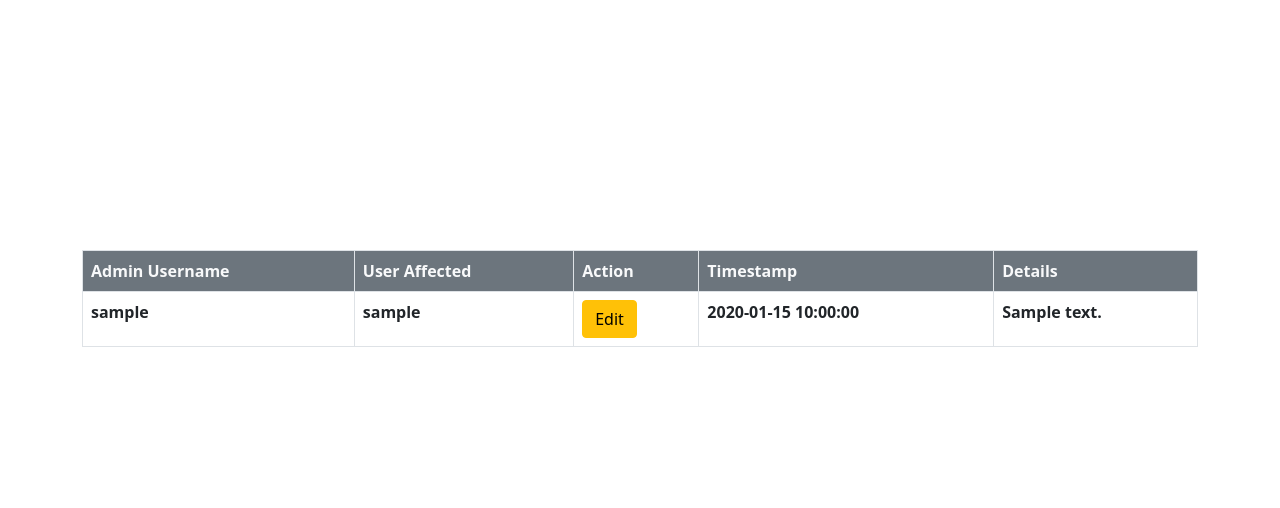
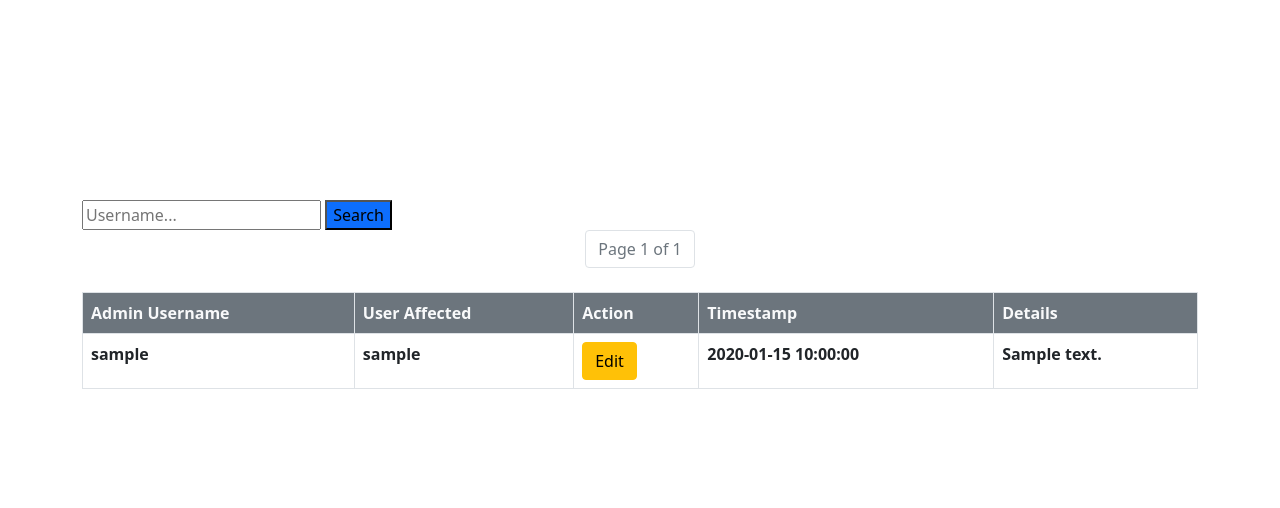
Before and after one commit to jsefiu1/starlabsAPI, a FastAPI app: template app/templates/logs.html in a window 1280 px wide. Shown: the part 178-686 px from the top of the page. Run offline with FastAPI, Linux system fonts and the light colour scheme; the template is opened without the code that fills it: most values are stand-ins (such as "Sample title", 1, 10 or a date in 2020); parts of the project's set-up code (start-up, migrations or seed data) failed here and were passed over; some libraries are stand-ins or nearby versions.

Commit message:
Creating logs

```diff
--- a/app/models/auth.py
+++ b/app/models/auth.py
@@ -20,5 +20,5 @@ class EditLog(Base):
     id = Column(Integer, primary_key=True, index=True)
     admin_username = Column(String, index=True)
     edited_user_username = Column(String, index=True)
-    timestamp = Column(DateTime, default=datetime.utcnow)  # Use datetime.utcnow() here
+    timestamp = Column(DateTime, default=datetime.utcnow)
     details = Column(String)
--- a/app/templates/logs.html
+++ b/app/templates/logs.html
@@ -13,7 +13,25 @@
     min-width: 300px;
   }
 </style>
+
 <div class="container users-container d-flex flex-column justify-content-center align-self-center mb-5 center-container">
+  <form action="/search/user_affected" method="get" class="search-form">
+    <input type="text" id="search_username" name="user_affected" placeholder="Username..." required>
+    <button type="submit" class="bg-primary">Search</button>
+  </form>
+
+  <nav aria-label="Page navigation">
+    <ul class="pagination justify-content-center">
+      {% if page > 1 %}
+        <li class="page-item"><a class="page-link" href="?page={{ page - 1 }}">Previous</a></li>
+      {% endif %}
+      <li class="page-item disabled"><a class="page-link">Page {{ page }} of {{ total_pages }}</a></li>
+      {% if page < total_pages %}
+        <li class="page-item"><a class="page-link" href="?page={{ page + 1 }}">Next</a></li>
+      {% endif %}
+    </ul>
+  </nav>
+
   <div class="table-responsive mt-2">
     <table class="table table-bordered">
       <thead class="bg-secondary text-light">
@@ -32,9 +50,9 @@
             <td>{{ log.edited_user_username }}</td>
             <td>
               {% if "Deleted" in log.details %}
-            <span class="btn btn-danger user-managment-btn"">Delete</span>
+                <span class="btn btn-danger user-managment-btn">Delete</span>
               {% else %}
-            <span class="btn btn-warning user-managment-btn"">Edit</span>
+                <span class="btn btn-warning user-managment-btn">Edit</span>
               {% endif %}
             </td>
             <td>{{ log.timestamp }}</td>
@@ -44,6 +62,7 @@
       </tbody>
     </table>
   </div>
+</div>
 
 <script src="{{ url_for('static', path='/js/bootstrap.bundle.min.js') }}"></script>
 </body>
--- a/app/templates/nav.html
+++ b/app/templates/nav.html
@@ -42,6 +42,7 @@
                 <li><a class="dropdown-item" href="/profile">Profile</a></li>
                 {% if user_role.role == "admin" %}
                   <li><a class="dropdown-item" href="/users">User managment</a></li>
+                  <li><a class="dropdown-item" href="/logs">Logs</a></li>
                 {% endif %}
                 <li><a class="dropdown-item" href="/logout">Log out</a></li>
               </ul>
```
Also changed, not shown: manage.py (+33 -5 lines). Lines whose indentation alone changed are shown as unchanged.
